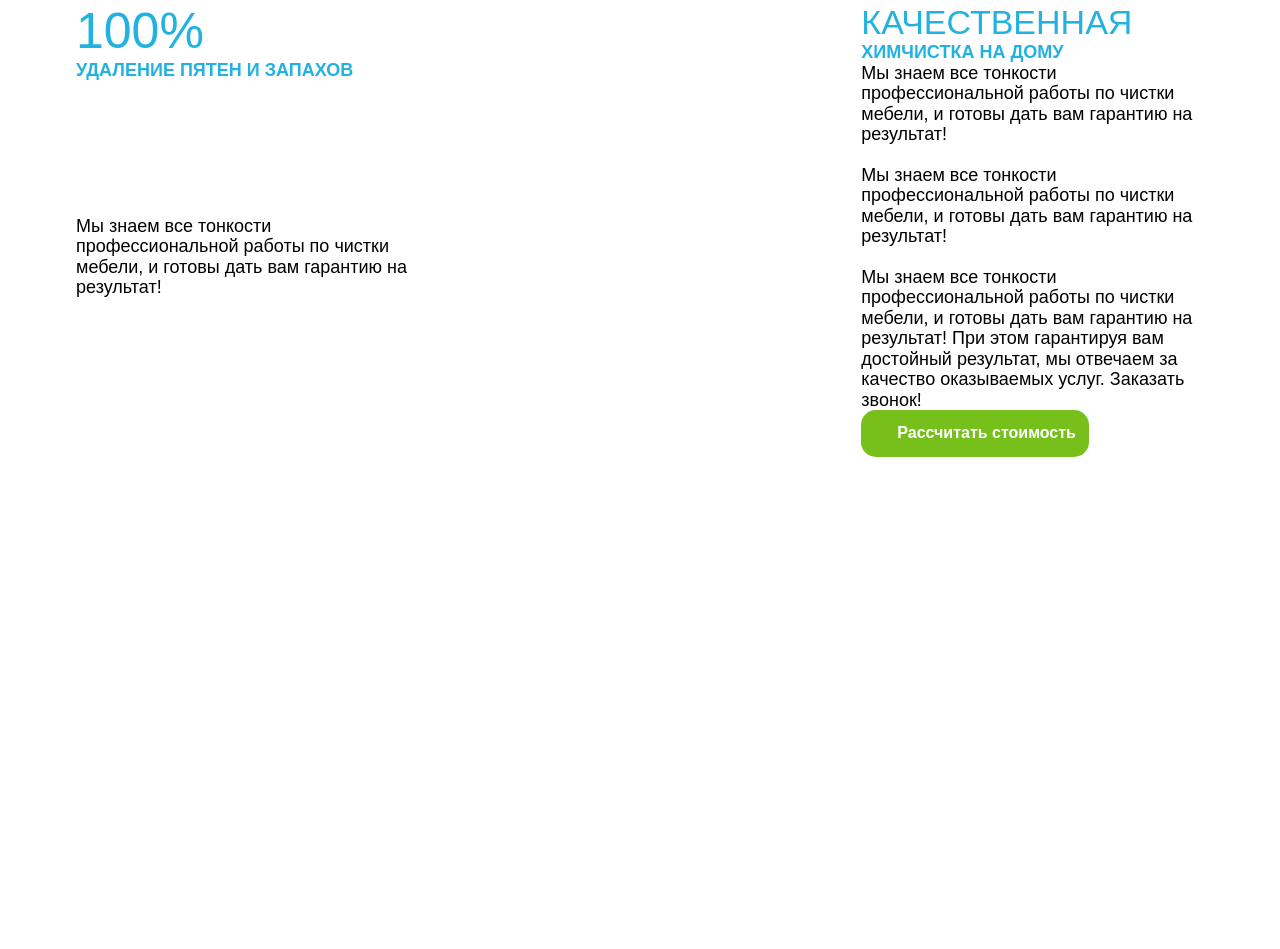
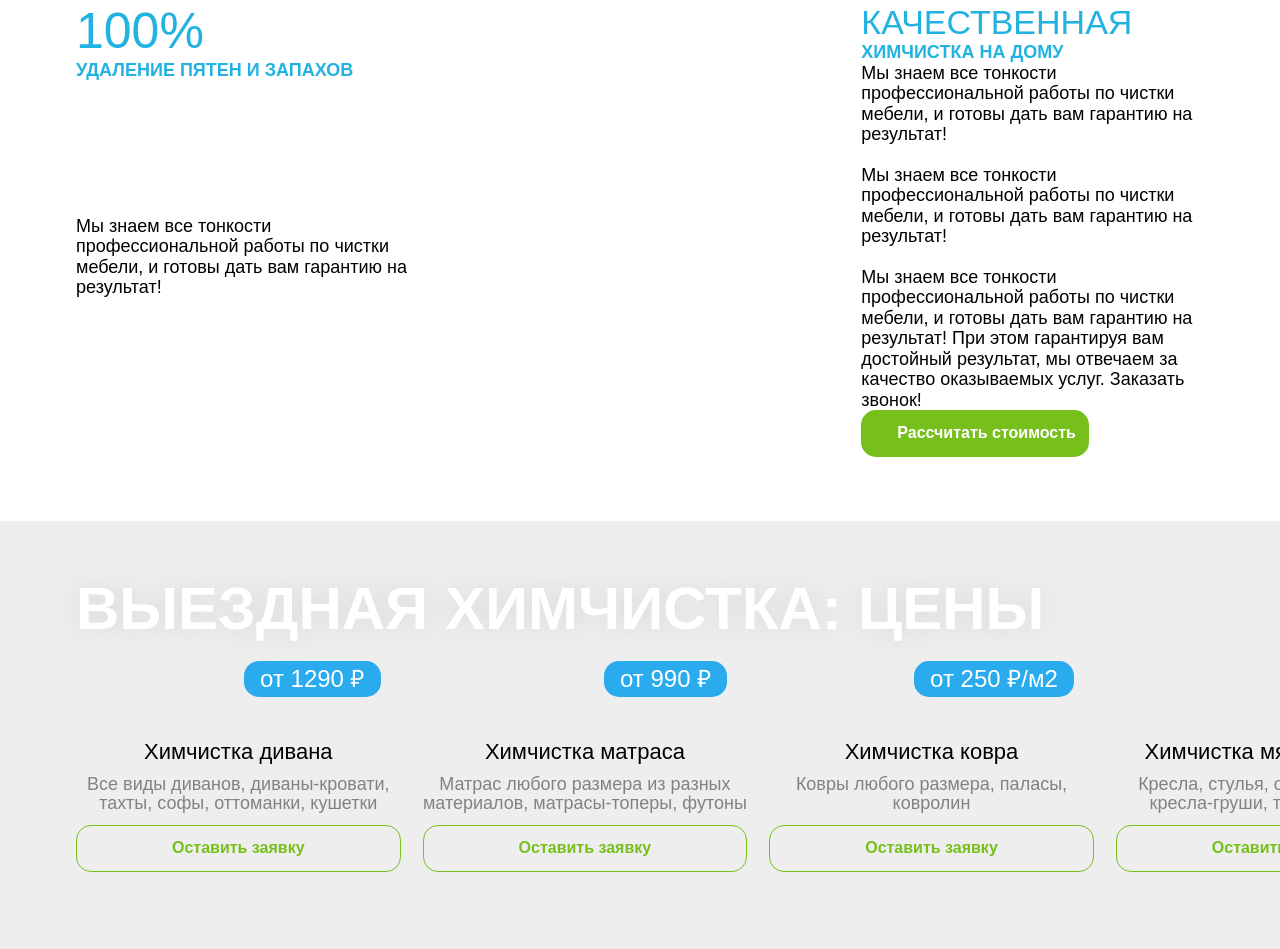
Before and after one commit to maxvgr/mebel-cleaning, a website built with webpack: page src/page-home.html in a window 1280 px wide. Shown: the part 1004-1953 px from the top of the page. Before the commit the page ends 1461 px from the top, so only its background shows below. Built offline with nearby package versions, Linux system fonts and the light colour scheme; a web font is replaced by a local one; what vanilla-lazyload would draw is missing.

Commit message:
Feat: добавлена секция visiting-cleaning

```diff
--- a/src/page-home.html
+++ b/src/page-home.html
@@ -122,8 +122,112 @@
         <!-- /.container -->
       </section>
 
-      <section class="section vsiting-cleaning">
+      <section class="section visiting-cleaning">
         <div class="container">
+          <div class="visiting-cleaning__title">
+            Выездная химчистка: цены
+          </div>
+          <!-- /.visiting-cleaning__title -->
+          <div class="visiting-cleaning__wrapper">
+            <div class="visiting-cleaning__item">
+              <div class="visiting-cleaning__image">
+                <picture class="lazy">
+                  <img alt="" class="image image--cover lazy__item"
+                    data-src="assets/images/pages/home/visit-cleaning1.jpg">
+                </picture>
+                <div class="visiting-cleaning__price">
+                  от 1290 ₽
+                </div>
+                <!-- /.visiting-cleaning__price -->
+              </div>
+              <!-- /.visiting-cleaning__image -->
+
+              <div class="visiting-cleaning__info visiting-cleaning__info--title">
+                Химчистка дивана
+              </div>
+              <!-- /.visiting-cleaning__info -->
+              <div class="visiting-cleaning__info">
+                Все виды диванов, диваны-кровати, тахты, софы, оттоманки, кушетки
+              </div>
+              <!-- /.visiting-cleaning__info -->
+              <a href="#" class="button button-secondary">Оставить заявку</a>
+            </div>
+            <!-- /.visiting-cleaning__item -->
+            <div class="visiting-cleaning__item">
+              <div class="visiting-cleaning__image">
+                <picture class="lazy">
+                  <img alt="" class="image image--cover lazy__item"
+                    data-src="assets/images/pages/home/visit-cleaning2.jpg">
+                </picture>
+                <div class="visiting-cleaning__price">
+                  от 990 ₽
+                </div>
+                <!-- /.visiting-cleaning__price -->
+              </div>
+              <!-- /.visiting-cleaning__image -->
+
+              <div class="visiting-cleaning__info visiting-cleaning__info--title">
+                Химчистка матраса
+              </div>
+              <!-- /.visiting-cleaning__info -->
+              <div class="visiting-cleaning__info">
+                Матрас любого размера из разных материалов, матрасы-топеры, футоны
+              </div>
+              <!-- /.visiting-cleaning__info -->
+              <a href="#" class="button button-secondary">Оставить заявку</a>
+            </div>
+            <!-- /.visiting-cleaning__item -->
+            <div class="visiting-cleaning__item">
+              <div class="visiting-cleaning__image">
+                <picture class="lazy">
+                  <img alt="" class="image image--cover lazy__item"
+                    data-src="assets/images/pages/home/visit-cleaning3.jpg">
+                </picture>
+                <div class="visiting-cleaning__price">
+                  от 250 ₽/м2
+                </div>
+                <!-- /.visiting-cleaning__price -->
+              </div>
+              <!-- /.visiting-cleaning__image -->
+
+              <div class="visiting-cleaning__info visiting-cleaning__info--title">
+                Химчистка ковра
+              </div>
+              <!-- /.visiting-cleaning__info -->
+              <div class="visiting-cleaning__info">
+                Ковры любого размера, паласы, ковролин
+              </div>
+              <!-- /.visiting-cleaning__info -->
+              <a href="#" class="button button-secondary">Оставить заявку</a>
+            </div>
+            <!-- /.visiting-cleaning__item -->
+            <div class="visiting-cleaning__item">
+              <div class="visiting-cleaning__image">
+                <picture class="lazy">
+                  <img alt="" class="image image--cover lazy__item"
+                    data-src="assets/images/pages/home/visit-cleaning4.jpg">
+                </picture>
+                <div class="visiting-cleaning__price">
+                  от 490 ₽
+                </div>
+                <!-- /.visiting-cleaning__price -->
+              </div>
+              <!-- /.visiting-cleaning__image -->
+
+              <div class="visiting-cleaning__info visiting-cleaning__info--title">
+                Химчистка мягкой мебели
+              </div>
+              <!-- /.visiting-cleaning__info -->
+              <div class="visiting-cleaning__info">
+                Кресла, стулья, офисные кресла, кресла-груши, табуреты, пуфы
+              </div>
+              <!-- /.visiting-cleaning__info -->
+              <a href="#" class="button button-secondary">Оставить заявку</a>
+            </div>
+            <!-- /.visiting-cleaning__item -->
+
+          </div>
+          <!-- /.visiting-cleaning__wrapper -->
 
         </div>
         <!-- /.container -->
--- a/src/scss/layout/components/button/_main.scss
+++ b/src/scss/layout/components/button/_main.scss
@@ -5,3 +5,4 @@
 
 @import "button";
 @import "primary";
+@import "secondary";
--- /dev/null
+++ b/src/scss/layout/components/button/_secondary.scss
@@ -0,0 +1,14 @@
+.button-secondary {
+  padding: 13px 95px;
+  border: 1px solid #77C01C;
+  border-radius: 15px;
+  color: #77C01C;
+  font-weight: 600;
+  text-align: center;
+  transition: $transition-time ease;
+
+  &:hover {
+    background: $palette-green;
+    color: $color-text__white;
+  }
+}
--- a/src/scss/layout/partials/section/_main.scss
+++ b/src/scss/layout/partials/section/_main.scss
@@ -1,2 +1,3 @@
 @import "slide";
 @import "about";
+@import "visiting-cleaning";
--- /dev/null
+++ b/src/scss/layout/partials/section/_visiting-cleaning.scss
@@ -0,0 +1,61 @@
+.visiting-cleaning {
+  margin-top: 64px;
+  background-color: #eeeeee;
+
+  &__title {
+    padding-top: 54px;
+    color: $color-text__white;
+    font-weight: 600;
+    font-size: 60px;
+    line-height: 114%; /* 68.4px */
+    text-transform: uppercase;
+    text-shadow: 0 0 25px #a1a1a140;
+  }
+
+  &__wrapper {
+    display: grid;
+    grid-template-columns: repeat(4, 1fr);
+    gap: 22px;
+    margin-top: 49px;
+    padding-bottom: 77px;
+  }
+
+  &__item {
+    display: flex;
+    flex-direction: column;
+    gap: 11px;
+  }
+
+  &__image {
+    position: relative;
+    margin-bottom: 11px;
+  }
+
+  &__price {
+    position: absolute;
+    right: 20px;
+    bottom: 20px;
+    padding: 4px 16px;
+    border-radius: 15px;
+    background-color: $palette-blue;
+    color: $color-text__white;
+    font-size: 24px;
+    line-height: 114%; /* 27.36px */
+    text-align: center;
+  }
+
+  &__info {
+    color: #828282;
+    font-size: 18px;
+    line-height: 110%; /* 19.8px */
+    text-align: center;
+
+    &--title {
+      color: $color-text__primary;
+      font-size: 22px;
+      line-height: 114%; /* 25.08px */
+      text-align: center;
+    }
+  }
+
+}
--- a/src/scss/settings/_palette.scss
+++ b/src/scss/settings/_palette.scss
@@ -2,6 +2,7 @@
 $palette-white: #ffffff;
 $palette-black: #000000;
 $palette-green: #77C01C;
+$palette-blue: #2aabee;
 
 // Цветовая палитра текста
 $color-text__primary: #000000;
```
Also changed, not shown: src/assets/images/pages/home/visit-cleaning1.jpg (added), src/assets/images/pages/home/visit-cleaning2.jpg (added), src/assets/images/pages/home/visit-cleaning3.jpg (added), src/assets/images/pages/home/visit-cleaning4.jpg (added).
